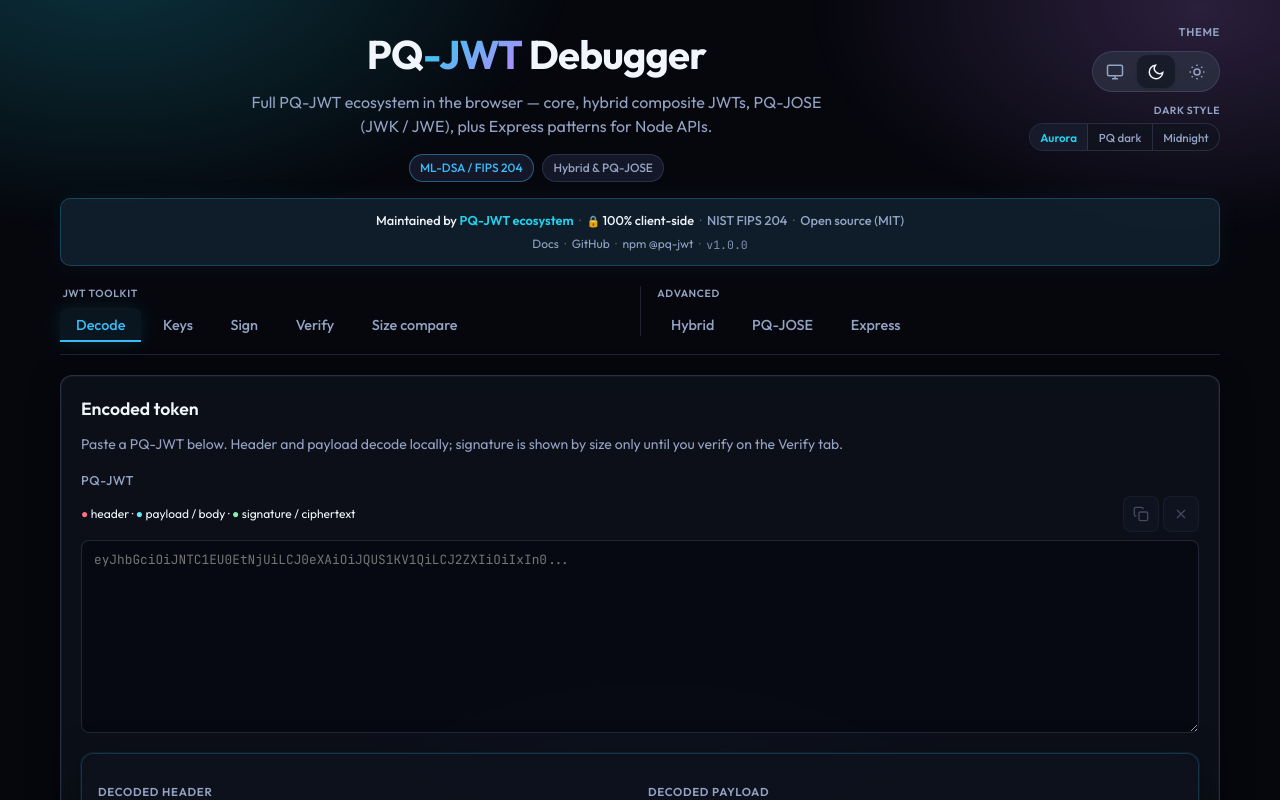
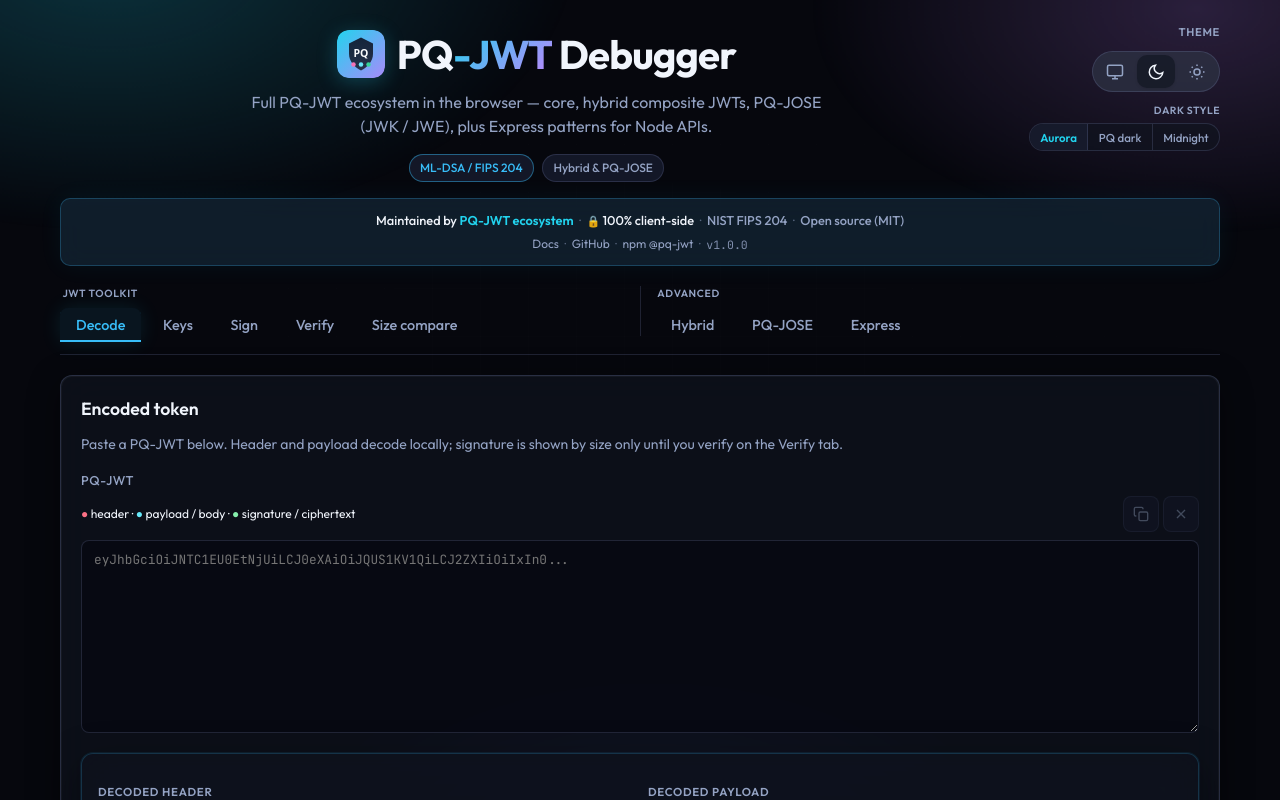
Before and after one commit to pq-jwt/PQ-JWT-debugger-decode-sign-verify-ML-DSA-tokens, a React (Vite) app: page / in a window 1280 px wide. Shown: the top 800 px of the page. Built offline with nearby package versions, Linux system fonts and the light colour scheme.

Commit message:
Add PQ-JWT logo and favicon to header and browser tab.
SVG mark with shield, PQ monogram, and JWT segment colors; Open Graph meta and apple-touch icon links.

```diff
--- a/index.html
+++ b/index.html
@@ -57,6 +57,15 @@
       content="Decode, sign, and verify post-quantum JWTs with ML-DSA — the jwt.io for PQ-JWT"
     />
     <title>PQ-JWT Debugger</title>
+    <link rel="icon" href="/favicon.svg" type="image/svg+xml" />
+    <link rel="icon" href="/favicon.svg" sizes="any" />
+    <link rel="apple-touch-icon" href="/logo.svg" />
+    <meta property="og:title" content="PQ-JWT Debugger" />
+    <meta
+      property="og:description"
+      content="Decode, sign, and verify post-quantum JWTs with ML-DSA — the jwt.io for PQ-JWT"
+    />
+    <meta property="og:type" content="website" />
     <link rel="preconnect" href="https://fonts.googleapis.com" />
     <link rel="preconnect" href="https://fonts.gstatic.com" crossorigin />
     <link
--- a/src/App.tsx
+++ b/src/App.tsx
@@ -41,9 +41,16 @@ export default function App() {
       <header className="site-header">
         <div className="site-header-row">
           <div className="site-header-inner">
-            <h1>
-              PQ<span>-JWT</span> Debugger
-            </h1>
+            <div className="site-brand">
+              <a href="/" className="site-logo-link" aria-label="PQ-JWT Debugger home">
+                <img src="/logo.svg" alt="" className="site-logo" width={48} height={48} />
+              </a>
+              <div className="site-brand-text">
+                <h1>
+                  PQ<span>-JWT</span> Debugger
+                </h1>
+              </div>
+            </div>
             <p className="tagline">
               Full PQ-JWT ecosystem in the browser — core, hybrid composite JWTs, PQ-JOSE (JWK / JWE), plus
               Express patterns for Node APIs.
--- a/src/styles/app.css
+++ b/src/styles/app.css
@@ -243,6 +243,56 @@ body {
   min-width: 260px;
 }
 
+.site-brand {
+  display: flex;
+  align-items: center;
+  justify-content: center;
+  gap: 0.75rem;
+  margin-bottom: 0.35rem;
+}
+
+.site-logo-link {
+  display: flex;
+  flex-shrink: 0;
+  border-radius: 12px;
+  line-height: 0;
+  transition: transform 0.2s ease, box-shadow 0.2s ease;
+}
+
+.site-logo-link:hover {
+  transform: translateY(-1px);
+}
+
+.site-logo-link:focus-visible {
+  outline: 2px solid var(--focus-ring);
+  outline-offset: 3px;
+  border-radius: 12px;
+}
+
+.site-logo {
+  display: block;
+  width: 48px;
+  height: 48px;
+  border-radius: 12px;
+  box-shadow: 0 4px 16px rgba(0, 0, 0, 0.2);
+}
+
+[data-theme="aurora"] .site-logo {
+  box-shadow: 0 4px 20px rgba(34, 211, 238, 0.25);
+}
+
+[data-theme="light"] .site-logo {
+  box-shadow: 0 2px 10px rgba(0, 0, 0, 0.12);
+}
+
+.site-brand-text {
+  text-align: left;
+}
+
+.site-brand-text h1 {
+  margin: 0;
+}
+
 .site-header-inner .tagline {
   max-width: 38rem;
   margin-left: auto;
@@ -364,10 +414,9 @@ body {
   color: var(--accent);
 }
 
-.site-header-inner h1 {
+.site-brand-text h1 {
   font-size: clamp(1.75rem, 4vw, 2.5rem);
   font-weight: 700;
-  margin: 0 0 0.35rem;
   letter-spacing: -0.02em;
 }
 
```
Also changed, not shown: public/favicon.svg (added), public/logo.svg (added).
